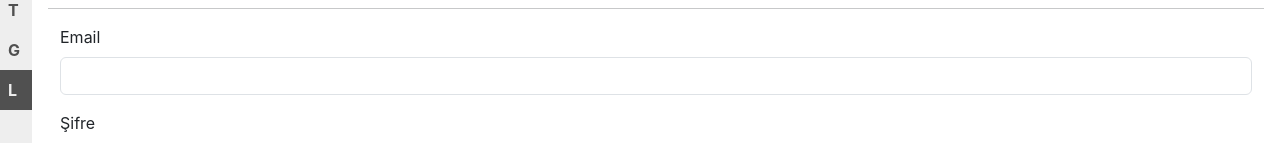
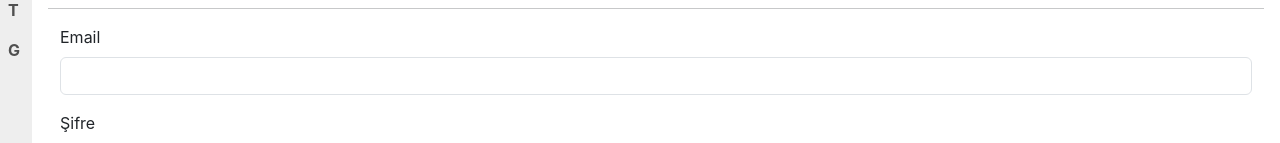
Before and after one commit to erhanfirat/workintech-hackerrank, a React (Create React App) app in the folder frontend/: page /login in a window 1280 px wide. Shown: the part 128-271 px from the top of the page. Built offline with nearby package versions, Linux system fonts and the light colour scheme.

Commit message:
login button deleted from sidebar

```diff
--- a/frontend/src/layout/SideBar.js
+++ b/frontend/src/layout/SideBar.js
@@ -25,11 +25,6 @@ const SideBar = () => {
             G<span className="hide-on-mouseout">roups</span>
           </NavLink>
         </NavItem>
-        <NavItem>
-          <NavLink to={"/login"} className={`nav-link`} exact>
-            L<span className="hide-on-mouseout">ogin</span>
-          </NavLink>
-        </NavItem>
       </Nav>
     </div>
   );
```
